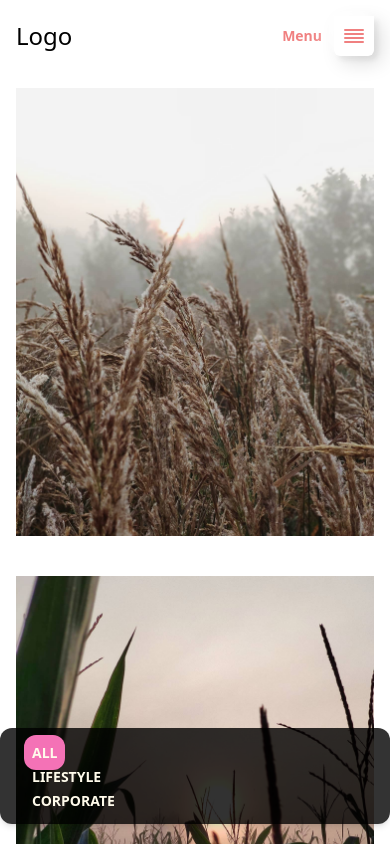
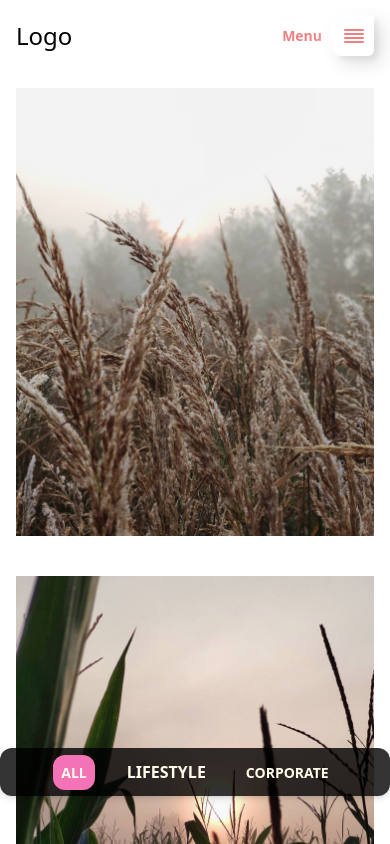
Before and after one commit to Klaudiusz-code/PhotoWeb, a React (Create React App) app: page / in a window 390 px wide. Shown: the top 844 px of the page. Built offline with nearby package versions, Linux system fonts and the light colour scheme.

Commit message:
Style change

```diff
--- a/src/components/FilterNAv.jsx
+++ b/src/components/FilterNAv.jsx
@@ -1,16 +1,15 @@
 import React from 'react';
-import { Link } from "react-router-dom";
 
 const FilterNav = () => {
     return (
-        <nav className='w-full fixed bottom-3 lg:bottom-10 overflow-hidden z-30'>
-            <div className="container mx-auto py-2">
-                <div className="bg-black/80 max-w-[500px] mx-auto shadow-md lg:flex lg:justify-center rounded-xl sm:flex p-3">
+        <nav className='w-full fixed bottom-10 transition overflow-hidden z-30'>
+            <div className="container  mx-auto py-2">
+                <div className="bg-black/80 max-w-[500px] mx-auto shadow-md flex justify-center rounded-xl  p-3">
                     <li className="list-none px-3 lg:px-8 cursor-pointer">
                         <span className="bg-pink-400 uppercase text-amber-50 text-sm font-semibold px-2 py-2 rounded-xl hover:bg-pink-400 transition">all</span>
                     </li>
                     <li className="list-none px-3 lg:px-8 cursor-pointer">
-                        <span className="uppercase text-amber-50 text-sm font-semibold px-2 py-2 rounded-xl hover:bg-pink-400 transition">lifestyle</span>
+                        <span className="uppercase text-amber-50 lg:text-sm font-semibold px-2 py-2 rounded-xl hover:bg-pink-400 transition">lifestyle</span>
                     </li>
                     <li className="list-none px-3 lg:px-8 cursor-pointer">
                         <span className="uppercase text-amber-50 text-sm font-semibold px-2 py-2 rounded-xl hover:bg-pink-400 transition">corporate</span>
```
